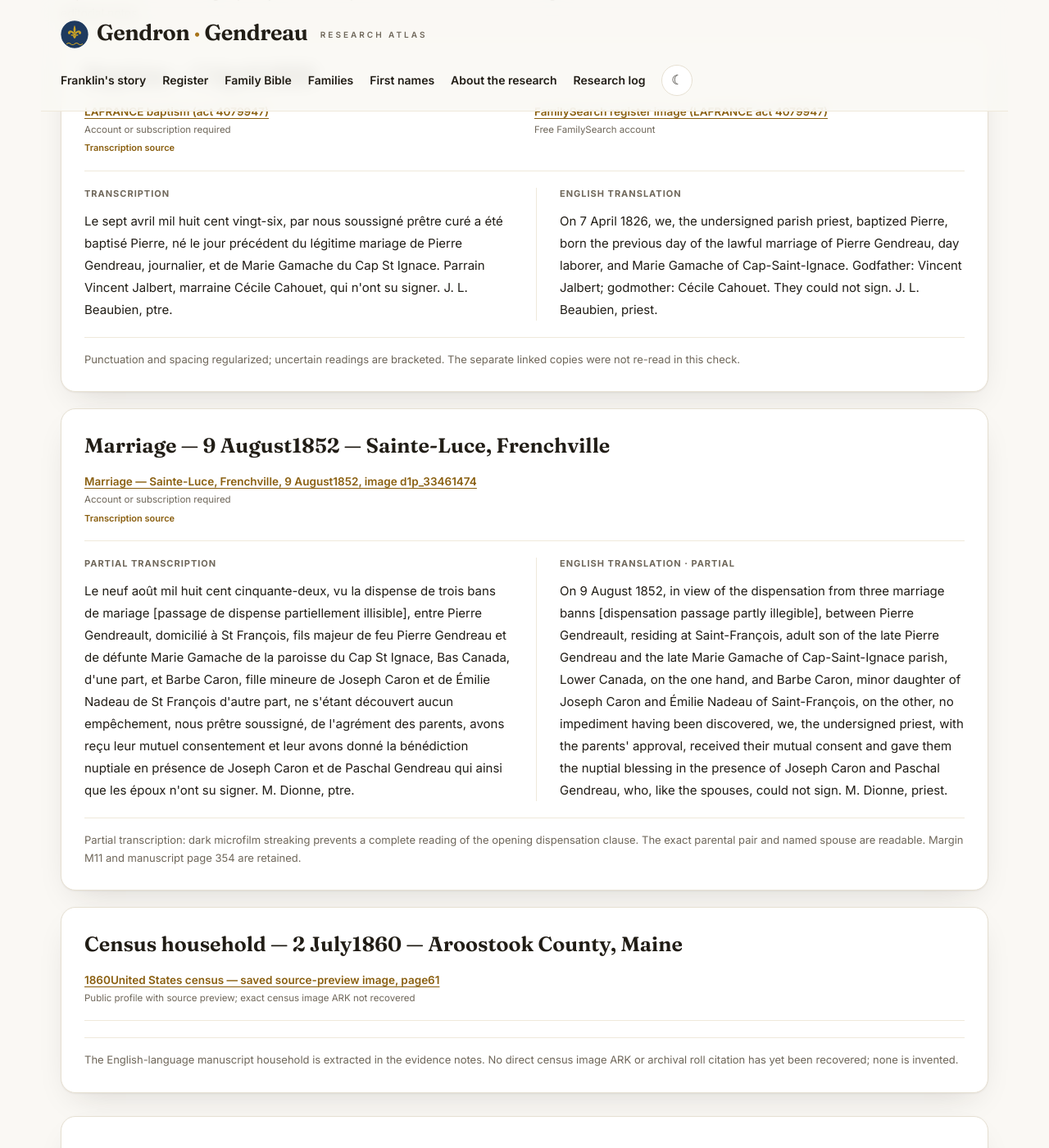
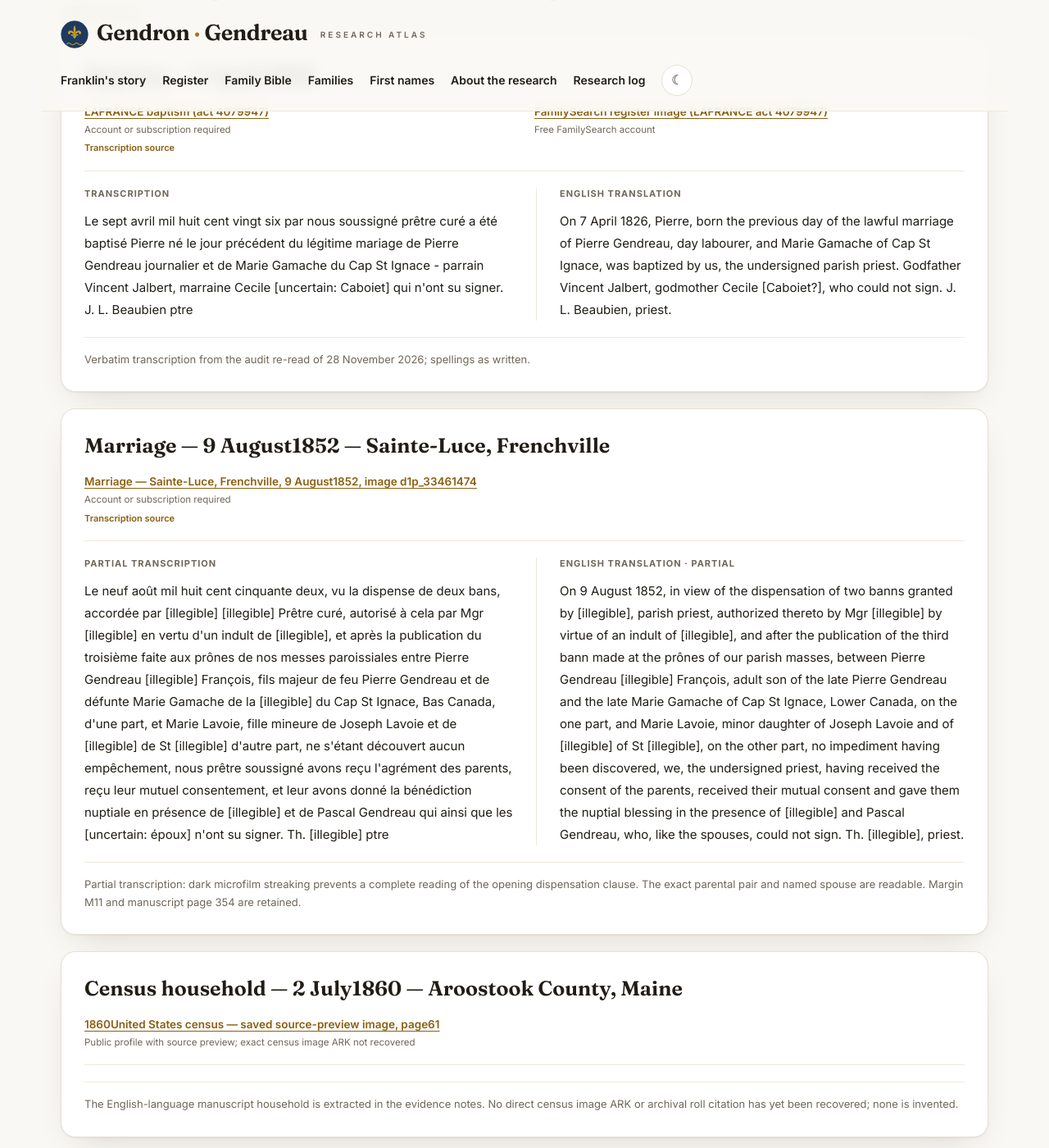
Before and after one commit to vetharmon/gendron-research, a Jekyll site: the page built from _candidates/c182.md, in a window 1280 px wide and 1400 px high, scrolled down 1352 px. Shown: the whole window at 82% size. Built offline with Jekyll 4.4.1, drawn with Linux system fonts in a browser that asks for light colours.

Commit message:
Add files via upload

```diff
--- a/_candidates/c182.md
+++ b/_candidates/c182.md
@@ -16,39 +16,40 @@ sources:
 - label: LAFRANCE baptism (act 4079947)
   url: https://www.genealogiequebec.com/Membership/LAFRANCE/acte/4079947
   access: Account or subscription required
-  provenance: Original register image read on 23 November 2026. Birth 6 April 1826, both parents and their Cap-Saint-Ignace association are directly legible. The father is a day laborer.
+  provenance: Original register image read on 23 November 2026. Birth 6 April 1826, both parents and their Cap-Saint-Ignace association are directly legible. The father is a day laborer. Re-read and verified 28 November 2026 — image d1p_10161338.jpg, act B 25; the godmother's surname is uncertain in this copy (read Caboiet) against Cahouet in the parish copy.
   document_id: act-4079947
   document_primary: true
   document_title: Baptism — 7 April 1826
   document_note: ''
-  transcription: Le sept avril mil huit cent vingt-six, par nous soussigné prêtre curé a été baptisé Pierre, né le jour précédent du légitime mariage de Pierre Gendreau, journalier, et de Marie Gamache du Cap St Ignace. Parrain Vincent Jalbert, marraine Cécile Cahouet, qui n'ont su signer. J. L. Beaubien, ptre.
-  translation: 'On 7 April 1826, we, the undersigned parish priest, baptized Pierre, born the previous day of the lawful marriage of Pierre Gendreau, day laborer, and Marie Gamache of Cap-Saint-Ignace. Godfather: Vincent Jalbert; godmother: Cécile Cahouet. They could not sign. J. L. Beaubien, priest.'
+  transcription: "Le sept avril mil huit cent vingt six par nous soussigné prêtre curé a été baptisé Pierre né le jour précédent du légitime mariage de Pierre Gendreau journalier et de Marie Gamache du Cap St Ignace - parrain Vincent Jalbert, marraine Cecile [uncertain: Caboiet] qui n'ont su signer. J. L. Beaubien ptre"
+  translation: "On 7 April 1826, Pierre, born the previous day of the lawful marriage of Pierre Gendreau, day labourer, and Marie Gamache of Cap St Ignace, was baptized by us, the undersigned parish priest. Godfather Vincent Jalbert, godmother Cecile [Caboiet?], who could not sign. J. L. Beaubien, priest."
   text_language: fr
   text_type: transcription
-  text_note: Punctuation and spacing regularized; uncertain readings are bracketed. The separate linked copies were not re-read in this check.
+  text_note: "Verbatim transcription from the audit re-read of 28 November 2026; spellings as written."
 - label: FamilySearch register image (LAFRANCE act 4079947)
   url: https://www.familysearch.org/ark:/61903/3:1:3QSQ-G99Q-Z5LK
   access: Free FamilySearch account
-  provenance: Quebec, Catholic Parish Registers, 1621-1979 — image 306, film 1304953. Matched to the LAFRANCE act on name, date and parents (12 Nov 2026).
+  provenance: Quebec, Catholic Parish Registers, 1621-1979 — image 306, film 1304953. Matched to the LAFRANCE act on name, date and parents (12 Nov 2026). Re-read and verified 28 November 2026 — image 306 of 709, DGS 005471877 as the viewer shows, act B 25, the first act on the right-hand page; this copy writes the mother's name in lower case (marie Gamache) and reads the godmother plainly as Cecile Cahouet.
+  transcription: "B 25. Pierre Gendreau. Le sept avril mil huit cent vingt six par nous soussigné prêtre a été baptisé Pierre né le jour précédent du légitime mariage de Pierre Gendreau journalier et de marie Gamache du Cap St Ignace. parrain Vincent Jalbert, marraine Cecile Cahouet qui n'ont su signer. J L Beaubien ptre"
   document_id: act-4079947
   document_primary: false
 - label: Marriage — Sainte-Luce, Frenchville, 9 August1852, image d1p_33461474
   url: https://www.genealogiequebec.com/Membership/LAFRANCE/img/tag/d1p_33461474.jpg
   access: Account or subscription required
-  provenance: Original register image read on 23 November 2026. The adult groom is explicitly son of the late Pierre Gendreau and late Marie Gamache of Cap-Saint-Ignace; Barbe Caron is a minor. Paschal is a named witness but the act does not call him a brother.
+  provenance: Original register image read on 23 November 2026. The adult groom is explicitly son of the late Pierre Gendreau and late Marie Gamache of Cap-Saint-Ignace; Barbe Caron is a minor. Paschal is a named witness but the act does not call him a brother. Re-read 28 November 2026 — the act on this image names the bride Marie Lavoie in its margin (read directly from the audit captures) and the groom as the adult son of the late Pierre Gendreau and the late Marie Gamache of Cap St Ignace, with a dispensation of two banns; the bride's mother's name and the first witness are illegible at the image's dark right edge. This does not match the marriage text previously carried on this page (Barbe Caron) — see the audit mistakes list. A verification re-read that returned a third, incompatible version of the act was not credited, because its own captures contradict it.
   document_id: source-003
   document_primary: true
   document_title: Marriage — 9 August1852 — Sainte-Luce, Frenchville
-  transcription: Le neuf août mil huit cent cinquante-deux, vu la dispense de trois bans de mariage [passage de dispense partiellement illisible], entre Pierre Gendreault, domicilié à St François, fils majeur de feu Pierre Gendreau et de défunte Marie Gamache de la paroisse du Cap St Ignace, Bas Canada, d'une part, et Barbe Caron, fille mineure de Joseph Caron et de Émilie Nadeau de St François d'autre part, ne s'étant découvert aucun empêchement, nous prêtre soussigné, de l'agrément des parents, avons reçu leur mutuel consentement et leur avons donné la bénédiction nuptiale en présence de Joseph Caron et de Paschal Gendreau qui ainsi que les époux n'ont su signer. M. Dionne, ptre.
-  translation: On 9 August 1852, in view of the dispensation from three marriage banns [dispensation passage partly illegible], between Pierre Gendreault, residing at Saint-François, adult son of the late Pierre Gendreau and the late Marie Gamache of Cap-Saint-Ignace parish, Lower Canada, on the one hand, and Barbe Caron, minor daughter of Joseph Caron and Émilie Nadeau of Saint-François, on the other, no impediment having been discovered, we, the undersigned priest, with the parents' approval, received their mutual consent and gave them the nuptial blessing in the presence of Joseph Caron and Paschal Gendreau, who, like the spouses, could not sign. M. Dionne, priest.
+  transcription: "Le neuf août mil huit cent cinquante deux, vu la dispense de deux bans, accordée par [illegible] [illegible] Prêtre curé, autorisé à cela par Mgr [illegible] en vertu d'un indult de [illegible], et après la publication du troisième faite aux prônes de nos messes paroissiales entre Pierre Gendreau [illegible] François, fils majeur de feu Pierre Gendreau et de défunte Marie Gamache de la [illegible] du Cap St Ignace, Bas Canada, d'une part, et Marie Lavoie, fille mineure de Joseph Lavoie et de [illegible] de St [illegible] d'autre part, ne s'étant découvert aucun empêchement, nous prêtre soussigné avons reçu l'agrément des parents, reçu leur mutuel consentement, et leur avons donné la bénédiction nuptiale en présence de [illegible] et de Pascal Gendreau qui ainsi que les [uncertain: époux] n'ont su signer. Th. [illegible] ptre"
+  translation: "On 9 August 1852, in view of the dispensation of two banns granted by [illegible], parish priest, authorized thereto by Mgr [illegible] by virtue of an indult of [illegible], and after the publication of the third bann made at the prônes of our parish masses, between Pierre Gendreau [illegible] François, adult son of the late Pierre Gendreau and the late Marie Gamache of Cap St Ignace, Lower Canada, on the one part, and Marie Lavoie, minor daughter of Joseph Lavoie and of [illegible] of St [illegible], on the other part, no impediment having been discovered, we, the undersigned priest, having received the consent of the parents, received their mutual consent and gave them the nuptial blessing in the presence of [illegible] and Pascal Gendreau, who, like the spouses, could not sign. Th. [illegible], priest."
   text_language: fr
   text_type: partial_transcription
-  text_note: 'Partial transcription: dark microfilm streaking prevents a complete reading of the opening dispensation clause. The exact parental pair and named spouse are readable. Margin M11 and manuscript page 354 are retained.'
+  text_note: "Verbatim transcription from the audit re-read of 28 November 2026; the faint right edge of the page accounts for the illegible spans."
   document_note: 'Partial transcription: dark microfilm streaking prevents a complete reading of the opening dispensation clause. The exact parental pair and named spouse are readable. Margin M11 and manuscript page 354 are retained.'
 - label: 1860United States census — saved source-preview image, page61
   url: https://ancestors.familysearch.org/en/KNR3-2PG/pierre-%E2%80%9Cpeter%E2%80%9D-gendreau-ii-1822-1910
   access: Public profile with source preview; exact census image ARK not recovered
-  provenance: The saved original census image was supplied through this FamilySearch profile source preview. It is page61, stamped401, TownshipNo.17Range9, AroostookCounty, Maine; FortKent post office; enumerated2 July 1860. The profile is an access lead, not authority for its 1822 birth-year claim.
+  provenance: The saved original census image was supplied through this FamilySearch profile source preview. It is page61, stamped401, TownshipNo.17Range9, AroostookCounty, Maine; FortKent post office; enumerated2 July 1860. The profile is an access lead, not authority for its 1822 birth-year claim. Checked 28 November 2026 — the link resolves to the FamilySearch tree person page for Pierre 'Peter' Gendreau II (KNR3-2PG), which shows him as 1822–1910 with a birth date of 7 April 1822; that year conflicts with the 1826 baptism read for this candidate, and the tree page is an access lead only, as this entry's provenance already states. The census image itself was not re-opened in this pass.
   document_id: source-004
   document_primary: true
   document_title: Census household — 2 July1860 — Aroostook County, Maine
```
